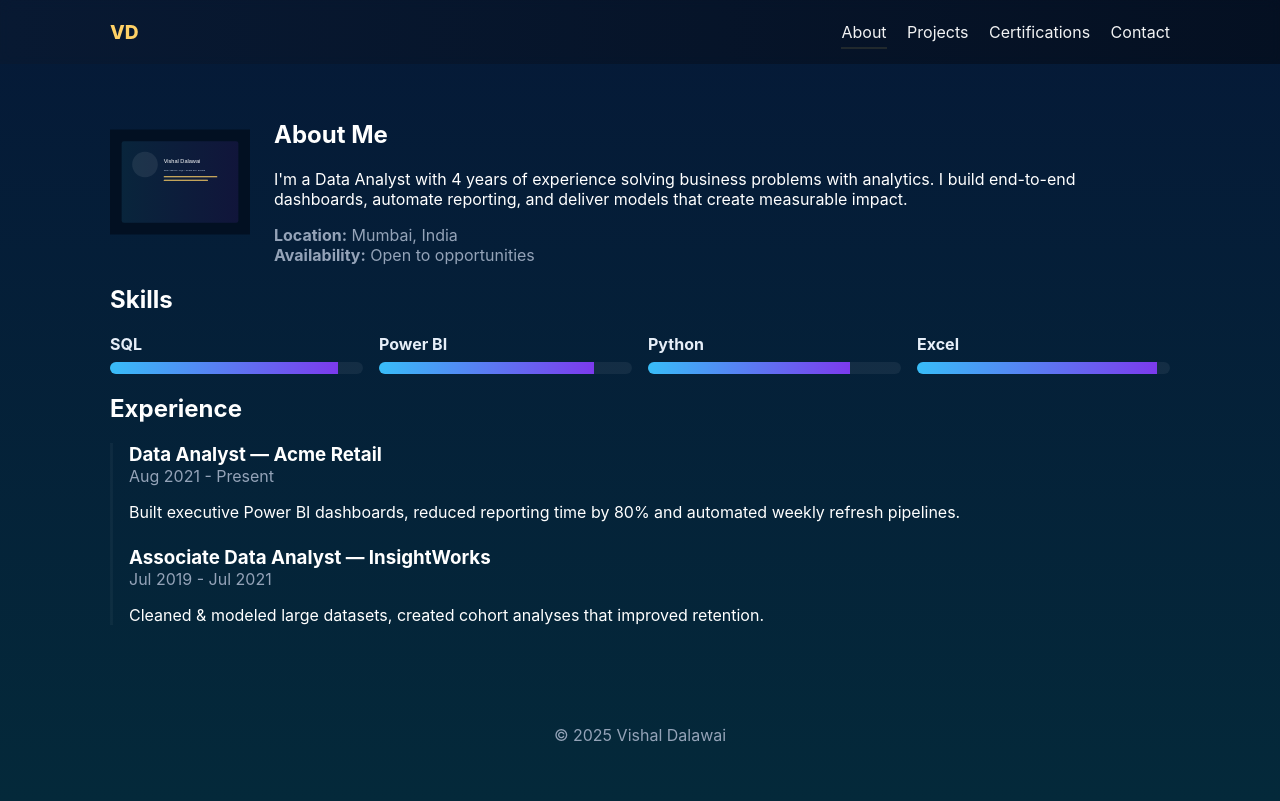
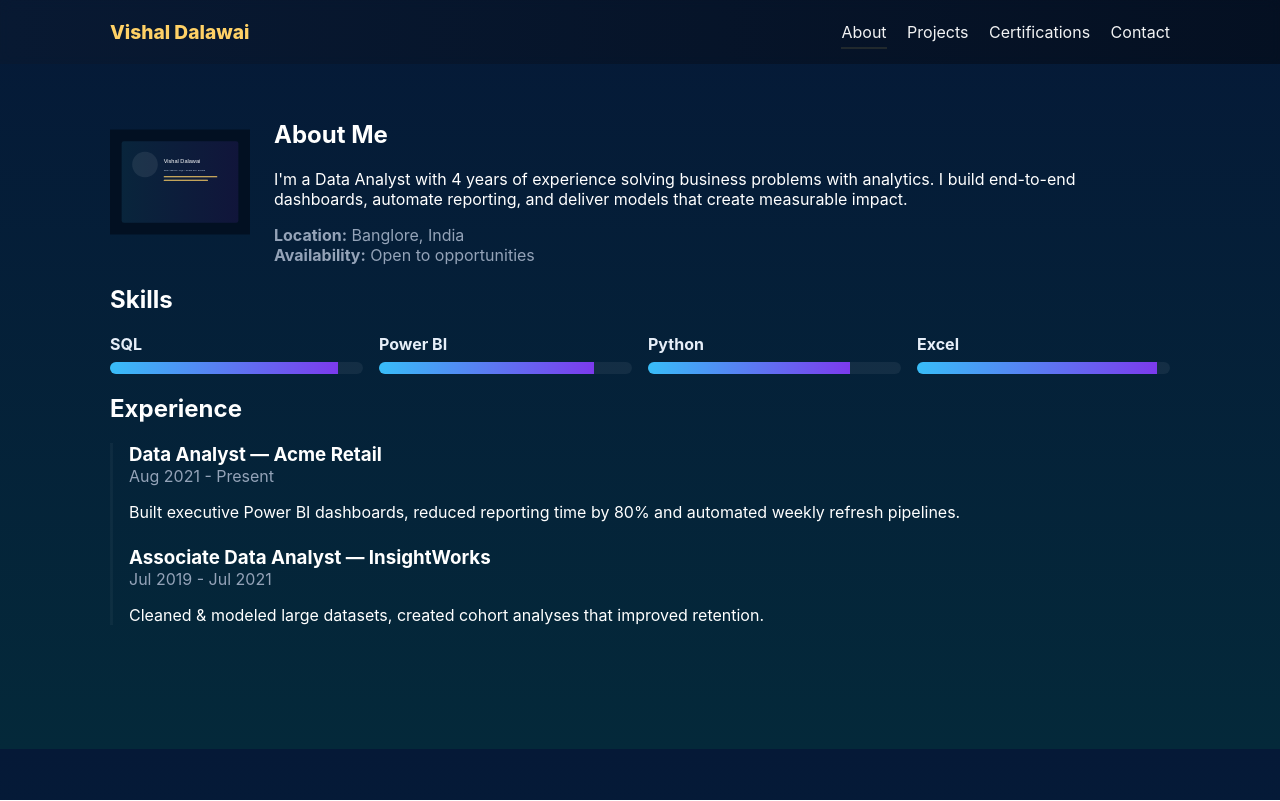
Before and after one commit to vishal-dalawai98/vishal-dalawai98.github.io-, a plain HTML site: page about.html in a window 1280 px wide. Drawn offline with Linux system fonts and the light colour scheme.

Commit message:
Edited about file for updating personal details

```diff
--- a/about.html
+++ b/about.html
@@ -9,7 +9,7 @@
 <body>
   <header class="nav">
     <div class="container">
-      <a class="logo" href="index.html">VD</a>
+      <a class="logo" href="index.html">Vishal Dalawai</a>
       <nav class="nav-links">
         <a href="about.html" class="active">About</a>
         <a href="projects.html">Projects</a>
@@ -26,7 +26,7 @@
         <h1>About Me</h1>
         <p>I'm a Data Analyst with 4 years of experience solving business problems with analytics. I build end-to-end dashboards, automate reporting, and deliver models that create measurable impact.</p>
         <ul class="meta">
-          <li><strong>Location:</strong> Mumbai, India</li>
+          <li><strong>Location:</strong> Banglore, India</li>
           <li><strong>Availability:</strong> Open to opportunities</li>
         </ul>
       </div>
@@ -71,7 +71,7 @@
     </section>
   </main>
 
-  <footer class="footer"><div class="container"><p>© 2025 Vishal Dalawai</p></div></footer>
+  <footer class="footer"><div class="container"></div></footer>
   <script src="js/script.js"></script>
 </body>
 </html>
```
